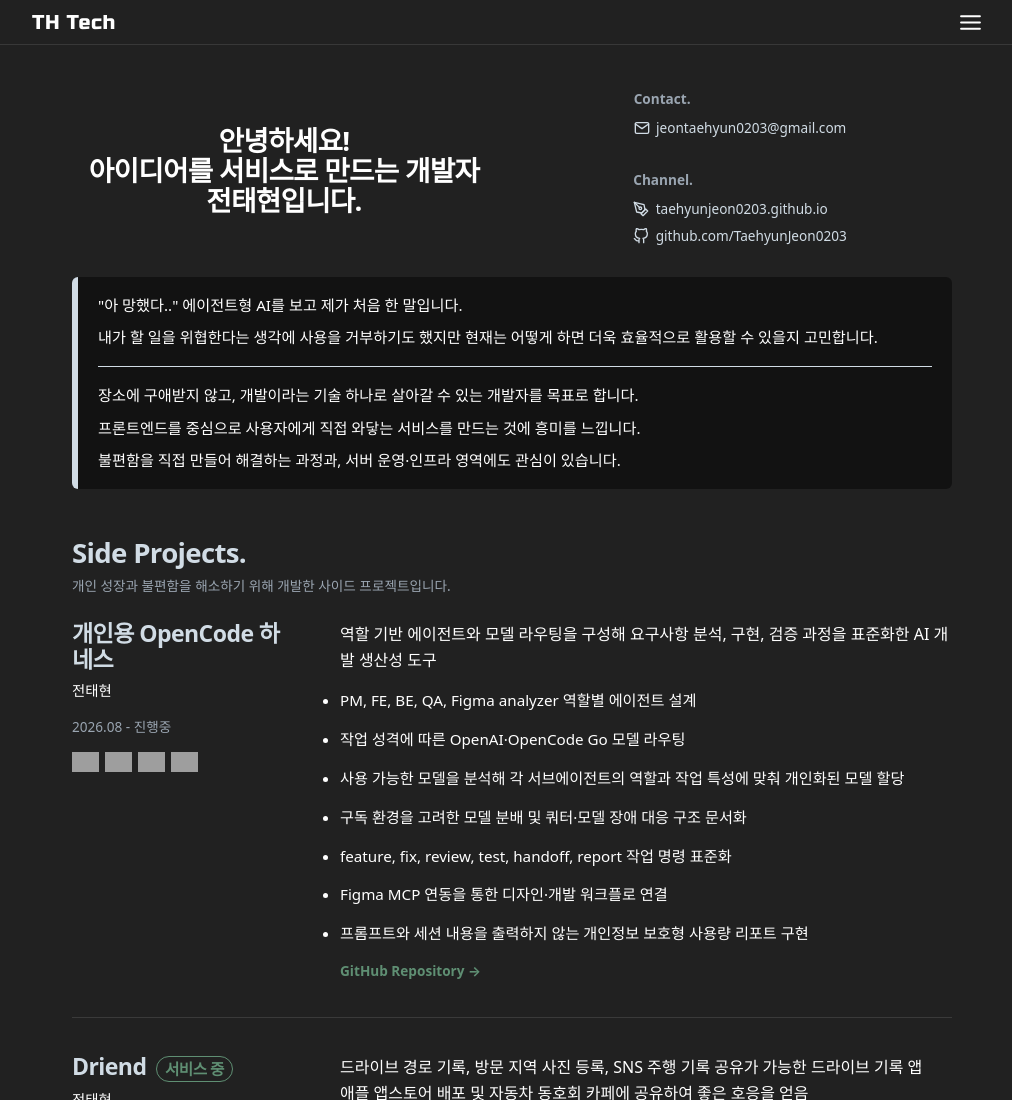
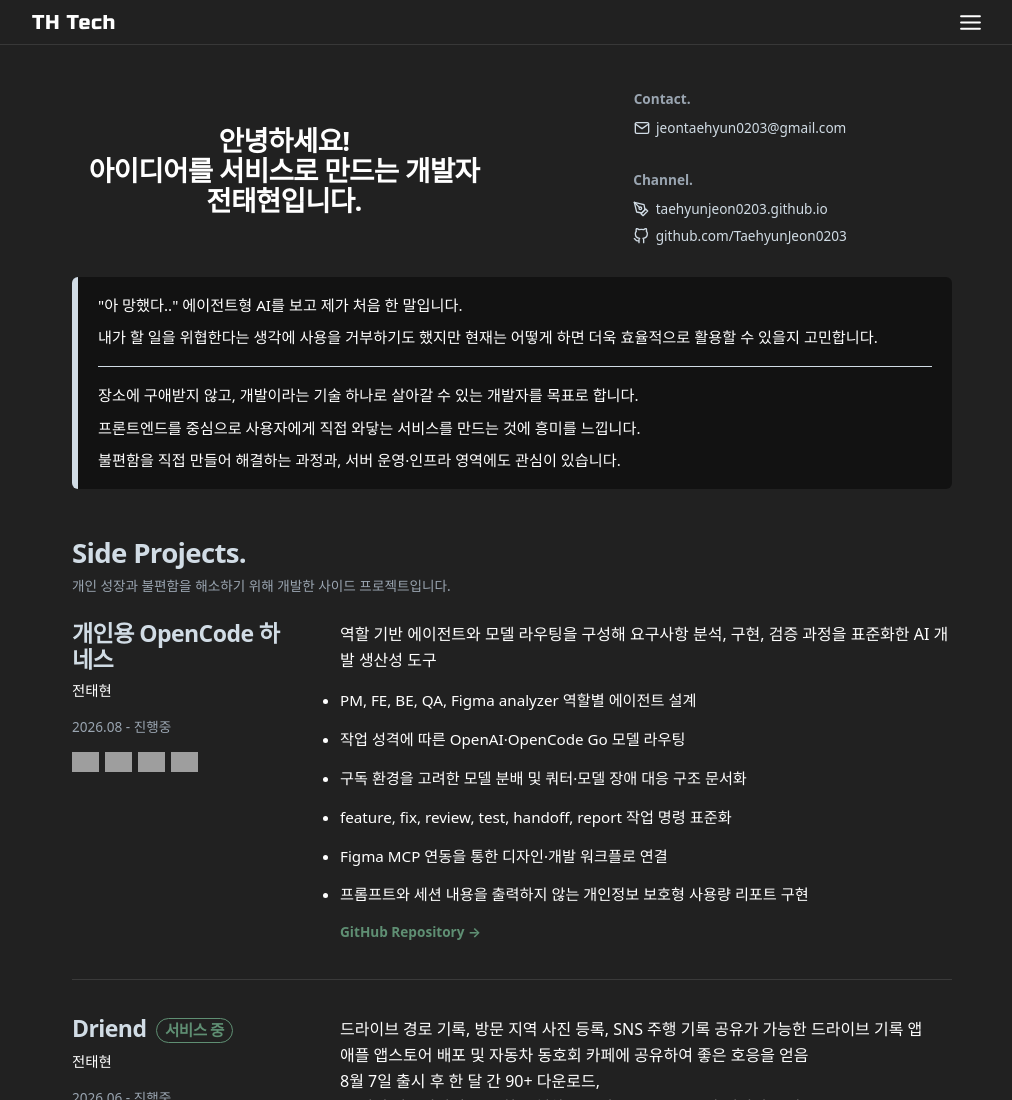
Before and after one commit to TaehyunJeon0203/TaehyunJeon0203.github.io, a Gatsby site: page /portfolio in a window 1280 px wide. Shown: the top 1100 px of the page, without its empty margins (128-1140 px from the left). Built offline with nearby package versions, Linux system fonts and the light colour scheme; Gatsby itself is replaced by a stand-in of ours; grey boxes are pictures that could not be loaded.

Commit message:
chore: 모델 할당 설명 정리

```diff
--- a/src/pages/portfolio.tsx
+++ b/src/pages/portfolio.tsx
@@ -325,7 +325,6 @@ const sideProjects: SideProject[] = [
     list: [
       "PM, FE, BE, QA, Figma analyzer 역할별 에이전트 설계",
       "작업 성격에 따른 OpenAI·OpenCode Go 모델 라우팅",
-      "사용 가능한 모델을 분석해 각 서브에이전트의 역할과 작업 특성에 맞춰 개인화된 모델 할당",
       "구독 환경을 고려한 모델 분배 및 쿼터·모델 장애 대응 구조 문서화",
       "feature, fix, review, test, handoff, report 작업 명령 표준화",
       "Figma MCP 연동을 통한 디자인·개발 워크플로 연결",
```
